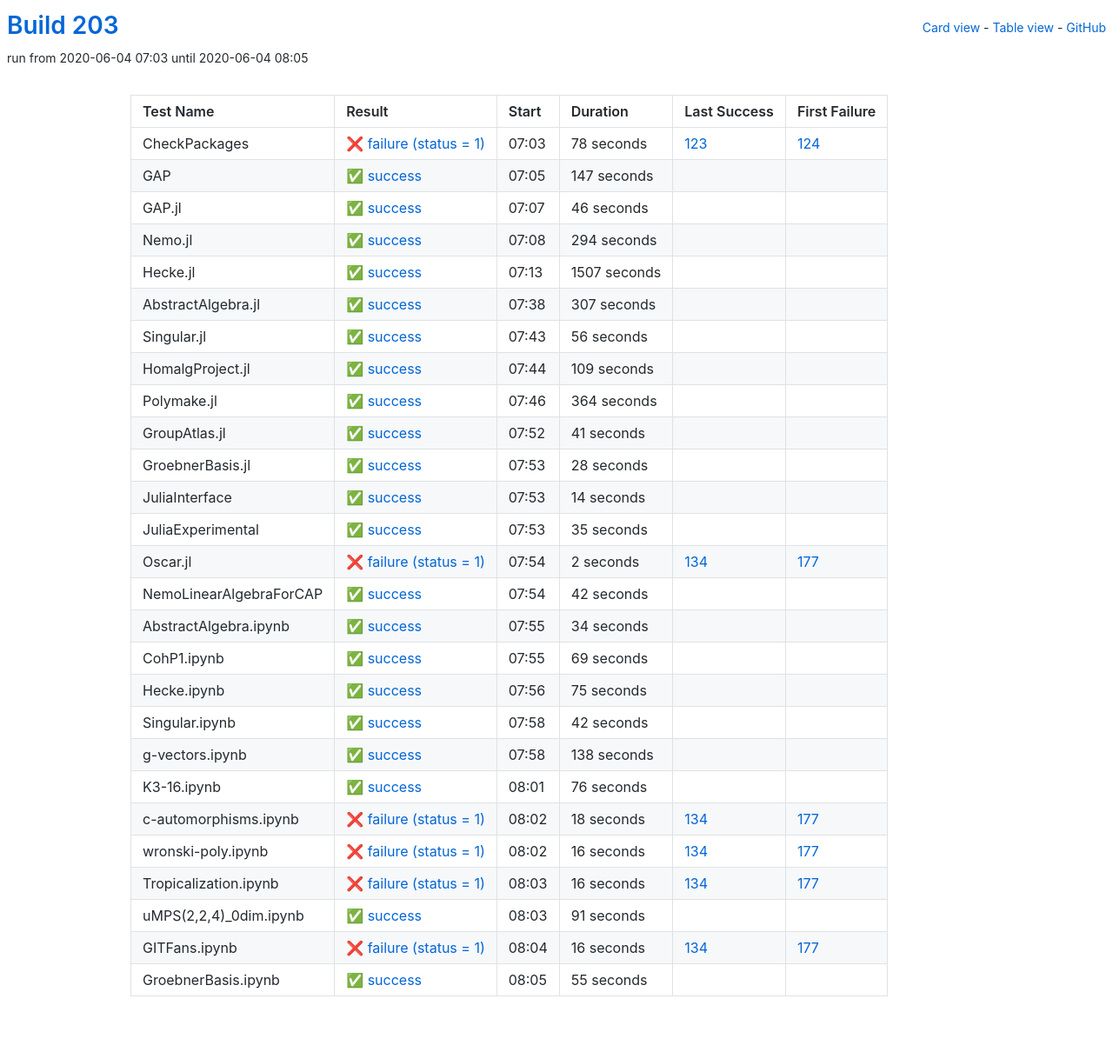
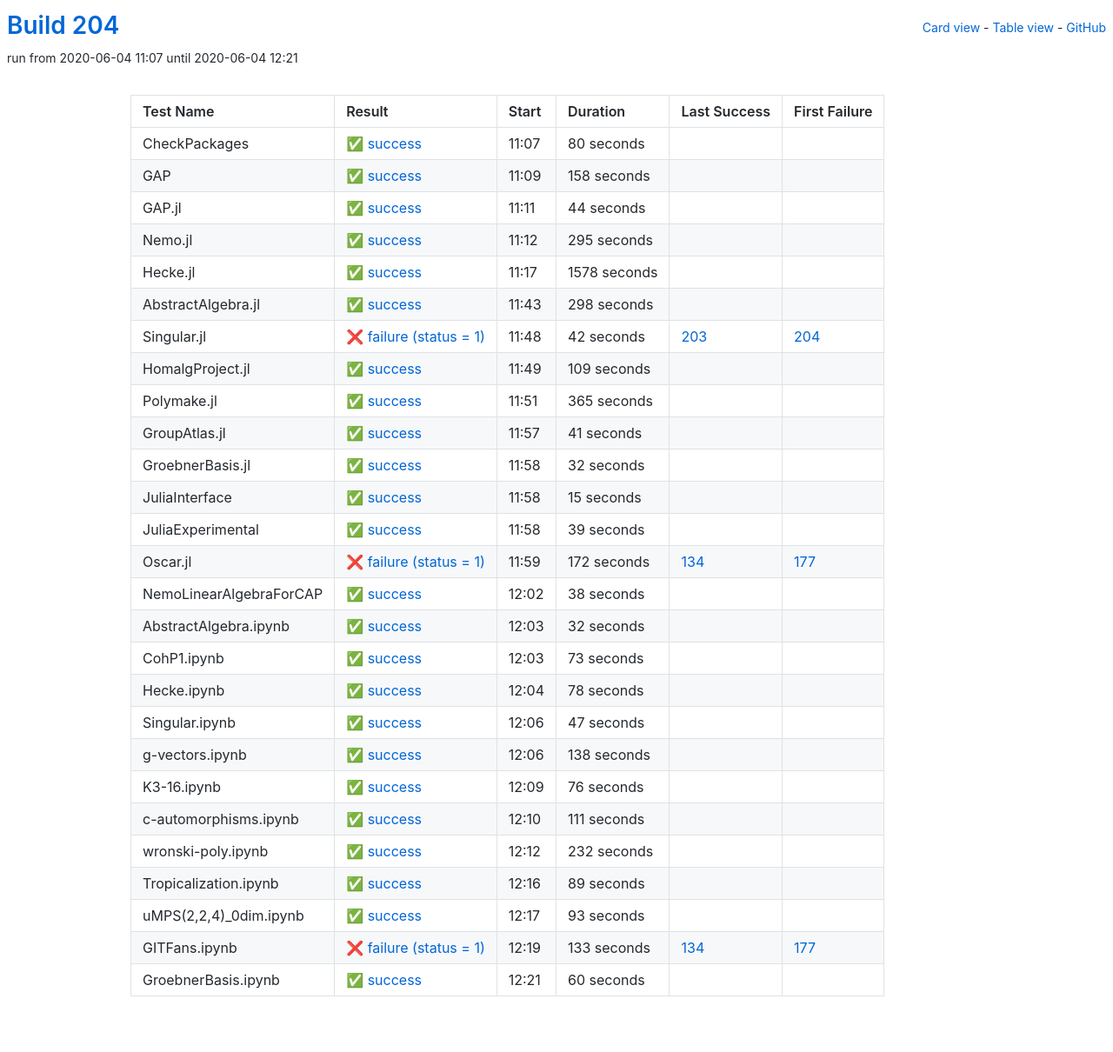
Before and after one commit to oscar-system/oscar-ci-status-stable, a Jekyll site: the page built from table.html, in a window 1280 px wide. Shown: the whole page at 87% size. Built offline with Jekyll 4.4.1, drawn with Linux system fonts in a browser that asks for light colours.

Commit message:
Build 204

```diff
--- a/_data/ci.yml
+++ b/_data/ci.yml
@@ -1,91 +1,91 @@
-build: 203
-build_url: https://oscarci.mathematik.uni-kl.de/job/oscar-stable/203/
+build: 204
+build_url: https://oscarci.mathematik.uni-kl.de/job/oscar-stable/204/
 job: oscar-stable
 tests:
-- duration: 78
-  exitcode: 1
-  first_failure: 124
-  first_failure_url: https://oscarci.mathematik.uni-kl.de/job/oscar-stable/124/
+- duration: 80
+  exitcode: 0
+  first_failure: false
+  first_failure_url: null
   id: checkpackages
-  last_success: 123
-  last_success_url: https://oscarci.mathematik.uni-kl.de/job/oscar-stable/123/
-  log: https://oscarci.mathematik.uni-kl.de/job/oscar-stable/203/artifact/logs/build-203/CheckPackages.log
+  last_success: false
+  last_success_url: null
+  log: https://oscarci.mathematik.uni-kl.de/job/oscar-stable/204/artifact/logs/build-204/CheckPackages.log
   name: CheckPackages
-  start: 2020-06-04 07:03
-  status: failure
-  success: false
-- duration: 147
+  start: 2020-06-04 11:07
+  status: success
+  success: true
+- duration: 158
   exitcode: 0
   first_failure: false
   first_failure_url: null
   id: gap
   last_success: false
   last_success_url: null
-  log: https://oscarci.mathematik.uni-kl.de/job/oscar-stable/203/artifact/logs/build-203/GAP.log
+  log: https://oscarci.mathematik.uni-kl.de/job/oscar-stable/204/artifact/logs/build-204/GAP.log
   name: GAP
-  start: 2020-06-04 07:05
+  start: 2020-06-04 11:09
   status: success
   success: true
-- duration: 46
+- duration: 44
   exitcode: 0
   first_failure: false
   first_failure_url: null
   id: gap-jl
   last_success: false
   last_success_url: null
-  log: https://oscarci.mathematik.uni-kl.de/job/oscar-stable/203/artifact/logs/build-203/GAP.jl.log
+  log: https://oscarci.mathematik.uni-kl.de/job/oscar-stable/204/artifact/logs/build-204/GAP.jl.log
   name: GAP.jl
-  start: 2020-06-04 07:07
+  start: 2020-06-04 11:11
   status: success
   success: true
-- duration: 294
+- duration: 295
   exitcode: 0
   first_failure: false
   first_failure_url: null
   id: nemo-jl
   last_success: false
   last_success_url: null
-  log: https://oscarci.mathematik.uni-kl.de/job/oscar-stable/203/artifact/logs/build-203/Nemo.jl.log
+  log: https://oscarci.mathematik.uni-kl.de/job/oscar-stable/204/artifact/logs/build-204/Nemo.jl.log
   name: Nemo.jl
-  start: 2020-06-04 07:08
+  start: 2020-06-04 11:12
   status: success
   success: true
-- duration: 1507
+- duration: 1578
   exitcode: 0
   first_failure: false
   first_failure_url: null
   id: hecke-jl
   last_success: false
   last_success_url: null
-  log: https://oscarci.mathematik.uni-kl.de/job/oscar-stable/203/artifact/logs/build-203/Hecke.jl.log
+  log: https://oscarci.mathematik.uni-kl.de/job/oscar-stable/204/artifact/logs/build-204/Hecke.jl.log
   name: Hecke.jl
-  start: 2020-06-04 07:13
+  start: 2020-06-04 11:17
   status: success
   success: true
-- duration: 307
+- duration: 298
   exitcode: 0
   first_failure: false
   first_failure_url: null
   id: abstractalgebra-jl
   last_success: false
   last_success_url: null
-  log: https://oscarci.mathematik.uni-kl.de/job/oscar-stable/203/artifact/logs/build-203/AbstractAlgebra.jl.log
+  log: https://oscarci.mathematik.uni-kl.de/job/oscar-stable/204/artifact/logs/build-204/AbstractAlgebra.jl.log
   name: AbstractAlgebra.jl
-  start: 2020-06-04 07:38
+  start: 2020-06-04 11:43
   status: success
   success: true
-- duration: 56
-  exitcode: 0
-  first_failure: false
-  first_failure_url: null
+- duration: 42
+  exitcode: 1
+  first_failure: 204
+  first_failure_url: https://oscarci.mathematik.uni-kl.de/job/oscar-stable/204/
   id: singular-jl
-  last_success: false
-  last_success_url: null
-  log: https://oscarci.mathematik.uni-kl.de/job/oscar-stable/203/artifact/logs/build-203/Singular.jl.log
+  last_success: 203
+  last_success_url: https://oscarci.mathematik.uni-kl.de/job/oscar-stable/203/
+  log: https://oscarci.mathematik.uni-kl.de/job/oscar-stable/204/artifact/logs/build-204/Singular.jl.log
   name: Singular.jl
-  start: 2020-06-04 07:43
-  status: success
-  success: true
+  start: 2020-06-04 11:48
+  status: failure
+  success: false
 - duration: 109
   exitcode: 0
   first_failure: false
@@ -93,21 +93,21 @@ tests:
   id: homalgproject-jl
   last_success: false
   last_success_url: null
-  log: https://oscarci.mathematik.uni-kl.de/job/oscar-stable/203/artifact/logs/build-203/HomalgProject.jl.log
+  log: https://oscarci.mathematik.uni-kl.de/job/oscar-stable/204/artifact/logs/build-204/HomalgProject.jl.log
   name: HomalgProject.jl
-  start: 2020-06-04 07:44
+  start: 2020-06-04 11:49
   status: success
   success: true
-- duration: 364
+- duration: 365
   exitcode: 0
   first_failure: false
   first_failure_url: null
   id: polymake-jl
   last_success: false
   last_success_url: null
-  log: https://oscarci.mathematik.uni-kl.de/job/oscar-stable/203/artifact/logs/build-203/Polymake.jl.log
+  log: https://oscarci.mathematik.uni-kl.de/job/oscar-stable/204/artifact/logs/build-204/Polymake.jl.log
   name: Polymake.jl
-  start: 2020-06-04 07:46
+  start: 2020-06-04 11:51
   status: success
   success: true
 - duration: 41
@@ -117,117 +117,117 @@ tests:
   id: groupatlas-jl
   last_success: false
   last_success_url: null
-  log: https://oscarci.mathematik.uni-kl.de/job/oscar-stable/203/artifact/logs/build-203/GroupAtlas.jl.log
+  log: https://oscarci.mathematik.uni-kl.de/job/oscar-stable/204/artifact/logs/build-204/GroupAtlas.jl.log
   name: GroupAtlas.jl
-  start: 2020-06-04 07:52
+  start: 2020-06-04 11:57
   status: success
   success: true
-- duration: 28
+- duration: 32
   exitcode: 0
   first_failure: false
   first_failure_url: null
   id: groebnerbasis-jl
   last_success: false
   last_success_url: null
-  log: https://oscarci.mathematik.uni-kl.de/job/oscar-stable/203/artifact/logs/build-203/GroebnerBasis.jl.log
+  log: https://oscarci.mathematik.uni-kl.de/job/oscar-stable/204/artifact/logs/build-204/GroebnerBasis.jl.log
   name: GroebnerBasis.jl
-  start: 2020-06-04 07:53
+  start: 2020-06-04 11:58
   status: success
   success: true
-- duration: 14
+- duration: 15
   exitcode: 0
   first_failure: false
   first_failure_url: null
   id: juliainterface
   last_success: false
   last_success_url: null
-  log: https://oscarci.mathematik.uni-kl.de/job/oscar-stable/203/artifact/logs/build-203/JuliaInterface.log
+  log: https://oscarci.mathematik.uni-kl.de/job/oscar-stable/204/artifact/logs/build-204/JuliaInterface.log
   name: JuliaInterface
-  start: 2020-06-04 07:53
+  start: 2020-06-04 11:58
   status: success
   success: true
-- duration: 35
+- duration: 39
   exitcode: 0
   first_failure: false
   first_failure_url: null
   id: juliaexperimental
   last_success: false
   last_success_url: null
-  log: https://oscarci.mathematik.uni-kl.de/job/oscar-stable/203/artifact/logs/build-203/JuliaExperimental.log
+  log: https://oscarci.mathematik.uni-kl.de/job/oscar-stable/204/artifact/logs/build-204/JuliaExperimental.log
   name: JuliaExperimental
-  start: 2020-06-04 07:53
+  start: 2020-06-04 11:58
   status: success
   success: true
-- duration: 2
+- duration: 172
   exitcode: 1
   first_failure: 177
   first_failure_url: https://oscarci.mathematik.uni-kl.de/job/oscar-stable/177/
   id: oscar-jl
   last_success: 134
   last_success_url: https://oscarci.mathematik.uni-kl.de/job/oscar-stable/134/
-  log: https://oscarci.mathematik.uni-kl.de/job/oscar-stable/203/artifact/logs/build-203/Oscar.jl.log
+  log: https://oscarci.mathematik.uni-kl.de/job/oscar-stable/204/artifact/logs/build-204/Oscar.jl.log
   name: Oscar.jl
-  start: 2020-06-04 07:54
+  start: 2020-06-04 11:59
   status: failure
   success: false
-- duration: 42
+- duration: 38
   exitcode: 0
   first_failure: false
   first_failure_url: null
   id: nemolinearalgebraforcap
   last_success: false
   last_success_url: null
-  log: https://oscarci.mathematik.uni-kl.de/job/oscar-stable/203/artifact/logs/build-203/NemoLinearAlgebraForCAP.log
+  log: https://oscarci.mathematik.uni-kl.de/job/oscar-stable/204/artifact/logs/build-204/NemoLinearAlgebraForCAP.log
   name: NemoLinearAlgebraForCAP
-  start: 2020-06-04 07:54
+  start: 2020-06-04 12:02
   status: success
   success: true
-- duration: 34
+- duration: 32
   exitcode: 0
   first_failure: false
   first_failure_url: null
   id: abstractalgebra-ipynb
   last_success: false
   last_success_url: null
-  log: https://oscarci.mathematik.uni-kl.de/job/oscar-stable/203/artifact/logs/build-203/AbstractAlgebra.ipynb.log
+  log: https://oscarci.mathematik.uni-kl.de/job/oscar-stable/204/artifact/logs/build-204/AbstractAlgebra.ipynb.log
   name: AbstractAlgebra.ipynb
-  start: 2020-06-04 07:55
+  start: 2020-06-04 12:03
   status: success
   success: true
-- duration: 69
+- duration: 73
   exitcode: 0
   first_failure: false
   first_failure_url: null
   id: cohp1-ipynb
   last_success: false
   last_success_url: null
-  log: https://oscarci.mathematik.uni-kl.de/job/oscar-stable/203/artifact/logs/build-203/CohP1.ipynb.log
+  log: https://oscarci.mathematik.uni-kl.de/job/oscar-stable/204/artifact/logs/build-204/CohP1.ipynb.log
   name: CohP1.ipynb
-  start: 2020-06-04 07:55
+  start: 2020-06-04 12:03
   status: success
   success: true
-- duration: 75
+- duration: 78
   exitcode: 0
   first_failure: false
   first_failure_url: null
   id: hecke-ipynb
   last_success: false
   last_success_url: null
-  log: https://oscarci.mathematik.uni-kl.de/job/oscar-stable/203/artifact/logs/build-203/Hecke.ipynb.log
+  log: https://oscarci.mathematik.uni-kl.de/job/oscar-stable/204/artifact/logs/build-204/Hecke.ipynb.log
   name: Hecke.ipynb
-  start: 2020-06-04 07:56
+  start: 2020-06-04 12:04
   status: success
   success: true
-- duration: 42
+- duration: 47
   exitcode: 0
   first_failure: false
   first_failure_url: null
   id: singular-ipynb
   last_success: false
   last_success_url: null
-  log: https://oscarci.mathematik.uni-kl.de/job/oscar-stable/203/artifact/logs/build-203/Singular.ipynb.log
+  log: https://oscarci.mathematik.uni-kl.de/job/oscar-stable/204/artifact/logs/build-204/Singular.ipynb.log
   name: Singular.ipynb
-  start: 2020-06-04 07:58
+  start: 2020-06-04 12:06
   status: success
   success: true
 - duration: 138
@@ -237,9 +237,9 @@ tests:
   id: g-vectors-ipynb
   last_success: false
   last_success_url: null
-  log: https://oscarci.mathematik.uni-kl.de/job/oscar-stable/203/artifact/logs/build-203/g-vectors.ipynb.log
+  log: https://oscarci.mathematik.uni-kl.de/job/oscar-stable/204/artifact/logs/build-204/g-vectors.ipynb.log
   name: g-vectors.ipynb
-  start: 2020-06-04 07:58
+  start: 2020-06-04 12:06
   status: success
   success: true
 - duration: 76
@@ -249,80 +249,80 @@ tests:
   id: k3-16-ipynb
   last_success: false
   last_success_url: null
-  log: https://oscarci.mathematik.uni-kl.de/job/oscar-stable/203/artifact/logs/build-203/K3-16.ipynb.log
+  log: https://oscarci.mathematik.uni-kl.de/job/oscar-stable/204/artifact/logs/build-204/K3-16.ipynb.log
   name: K3-16.ipynb
-  start: 2020-06-04 08:01
+  start: 2020-06-04 12:09
   status: success
   success: true
-- duration: 18
-  exitcode: 1
-  first_failure: 177
-  first_failure_url: https://oscarci.mathematik.uni-kl.de/job/oscar-stable/177/
+- duration: 111
+  exitcode: 0
+  first_failure: false
+  first_failure_url: null
   id: c-automorphisms-ipynb
-  last_success: 134
-  last_success_url: https://oscarci.mathematik.uni-kl.de/job/oscar-stable/134/
-  log: https://oscarci.mathematik.uni-kl.de/job/oscar-stable/203/artifact/logs/build-203/c-automorphisms.ipynb.log
+  last_success: false
+  last_success_url: null
+  log: https://oscarci.mathematik.uni-kl.de/job/oscar-stable/204/artifact/logs/build-204/c-automorphisms.ipynb.log
   name: c-automorphisms.ipynb
-  start: 2020-06-04 08:02
-  status: failure
-  success: false
-- duration: 16
-  exitcode: 1
-  first_failure: 177
-  first_failure_url: https://oscarci.mathematik.uni-kl.de/job/oscar-stable/177/
+  start: 2020-06-04 12:10
+  status: success
+  success: true
+- duration: 232
+  exitcode: 0
+  first_failure: false
+  first_failure_url: null
   id: wronski-poly-ipynb
-  last_success: 134
-  last_success_url: https://oscarci.mathematik.uni-kl.de/job/oscar-stable/134/
-  log: https://oscarci.mathematik.uni-kl.de/job/oscar-stable/203/artifact/logs/build-203/wronski-poly.ipynb.log
+  last_success: false
+  last_success_url: null
+  log: https://oscarci.mathematik.uni-kl.de/job/oscar-stable/204/artifact/logs/build-204/wronski-poly.ipynb.log
   name: wronski-poly.ipynb
-  start: 2020-06-04 08:02
-  status: failure
-  success: false
-- duration: 16
-  exitcode: 1
-  first_failure: 177
-  first_failure_url: https://oscarci.mathematik.uni-kl.de/job/oscar-stable/177/
+  start: 2020-06-04 12:12
+  status: success
+  success: true
+- duration: 89
+  exitcode: 0
+  first_failure: false
+  first_failure_url: null
   id: tropicalization-ipynb
-  last_success: 134
-  last_success_url: https://oscarci.mathematik.uni-kl.de/job/oscar-stable/134/
-  log: https://oscarci.mathematik.uni-kl.de/job/oscar-stable/203/artifact/logs/build-203/Tropicalization.ipynb.log
+  last_success: false
+  last_success_url: null
+  log: https://oscarci.mathematik.uni-kl.de/job/oscar-stable/204/artifact/logs/build-204/Tropicalization.ipynb.log
   name: Tropicalization.ipynb
-  start: 2020-06-04 08:03
-  status: failure
-  success: false
-- duration: 91
+  start: 2020-06-04 12:16
+  status: success
+  success: true
+- duration: 93
   exitcode: 0
   first_failure: false
   first_failure_url: null
   id: umps-2-2-4-0dim-ipynb
   last_success: false
   last_success_url: null
-  log: https://oscarci.mathematik.uni-kl.de/job/oscar-stable/203/artifact/logs/build-203/uMPS-2-2-4-_0dim.ipynb.log
+  log: https://oscarci.mathematik.uni-kl.de/job/oscar-stable/204/artifact/logs/build-204/uMPS-2-2-4-_0dim.ipynb.log
   name: uMPS(2,2,4)_0dim.ipynb
-  start: 2020-06-04 08:03
+  start: 2020-06-04 12:17
   status: success
   success: true
-- duration: 16
+- duration: 133
   exitcode: 1
   first_failure: 177
   first_failure_url: https://oscarci.mathematik.uni-kl.de/job/oscar-stable/177/
   id: gitfans-ipynb
   last_success: 134
   last_success_url: https://oscarci.mathematik.uni-kl.de/job/oscar-stable/134/
-  log: https://oscarci.mathematik.uni-kl.de/job/oscar-stable/203/artifact/logs/build-203/GITFans.ipynb.log
+  log: https://oscarci.mathematik.uni-kl.de/job/oscar-stable/204/artifact/logs/build-204/GITFans.ipynb.log
   name: GITFans.ipynb
-  start: 2020-06-04 08:04
+  start: 2020-06-04 12:19
   status: failure
   success: false
-- duration: 55
+- duration: 60
   exitcode: 0
   first_failure: false
   first_failure_url: null
   id: groebnerbasis-ipynb
   last_success: false
   last_success_url: null
-  log: https://oscarci.mathematik.uni-kl.de/job/oscar-stable/203/artifact/logs/build-203/GroebnerBasis.ipynb.log
+  log: https://oscarci.mathematik.uni-kl.de/job/oscar-stable/204/artifact/logs/build-204/GroebnerBasis.ipynb.log
   name: GroebnerBasis.ipynb
-  start: 2020-06-04 08:05
+  start: 2020-06-04 12:21
   status: success
   success: true
```
Also changed, not shown: README.md.
